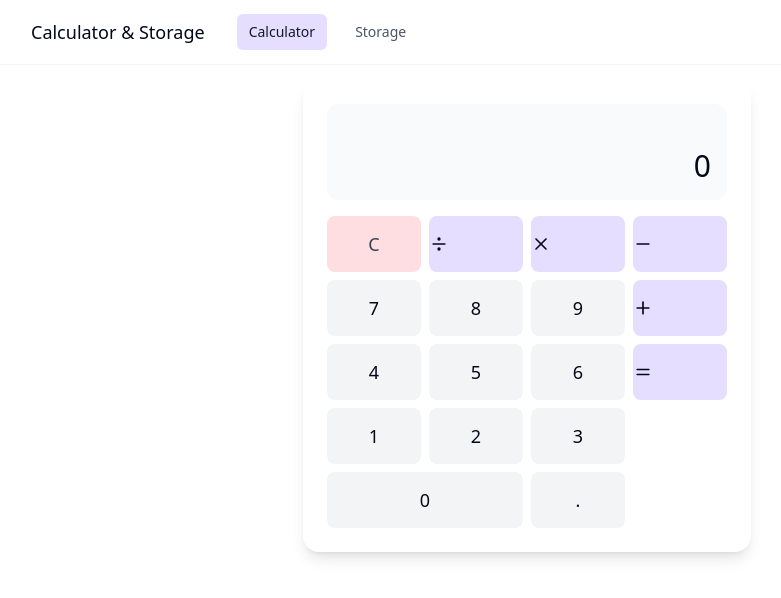
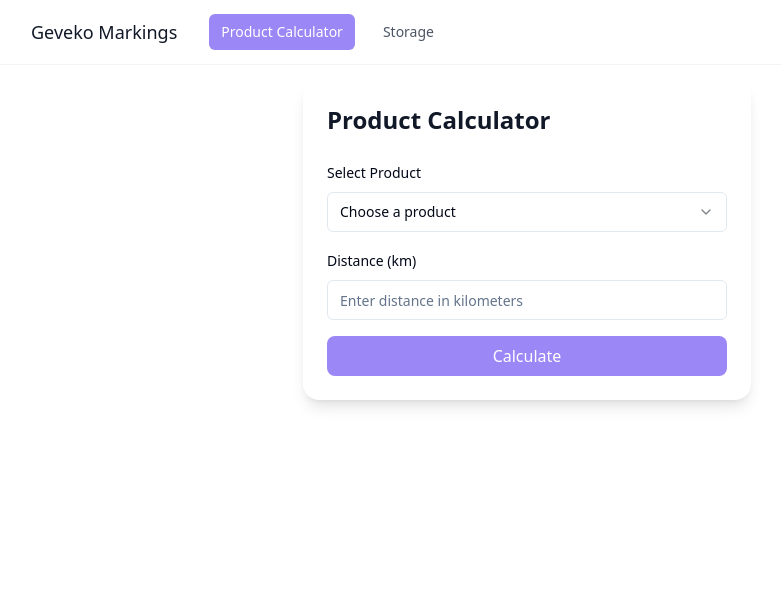
Before and after one commit to Zqyyk11/geveko-interface, a React (Vite) app: page / in a window 1280 px wide. Shown: the top 598 px of the page, without its empty margins (113-894 px from the left). Built offline with nearby package versions, Linux system fonts and the light colour scheme.

Commit message:
Rename app and modify calculator
Updated the application name to "Geveko Markings" and transformed the calculator functionality into a product calculator. Users can now select a product and input the kilometers to receive the required amount needed.
[skip gpt_engineer]

```diff
--- a/src/components/Navigation.tsx
+++ b/src/components/Navigation.tsx
@@ -16,25 +16,25 @@ const Navigation = () => {
             transition={{ duration: 0.5 }}
             className="flex items-center space-x-8"
           >
-            <Link to="/" className="text-lg font-medium">
-              Calculator & Storage
+            <Link to="/" className="text-lg font-medium text-gray-900">
+              Geveko Markings
             </Link>
             <div className="hidden md:flex space-x-4">
               <Link
                 to="/"
                 className={`px-3 py-2 rounded-md text-sm font-medium transition-colors ${
                   isActive('/')
-                    ? 'bg-soft-purple text-gray-900'
+                    ? 'bg-[#9b87f5] text-white'
                     : 'text-gray-600 hover:bg-gray-100'
                 }`}
               >
-                Calculator
+                Product Calculator
               </Link>
               <Link
                 to="/storage"
                 className={`px-3 py-2 rounded-md text-sm font-medium transition-colors ${
                   isActive('/storage')
-                    ? 'bg-soft-purple text-gray-900'
+                    ? 'bg-[#9b87f5] text-white'
                     : 'text-gray-600 hover:bg-gray-100'
                 }`}
               >
--- a/src/pages/Calculator.tsx
+++ b/src/pages/Calculator.tsx
@@ -1,48 +1,43 @@
 import { useState } from 'react';
 import { motion } from 'framer-motion';
-import { Plus, Minus, X, Divide, Equal } from 'lucide-react';
+import { Select, SelectContent, SelectItem, SelectTrigger, SelectValue } from "@/components/ui/select";
+import { Input } from "@/components/ui/input";
+import { Label } from "@/components/ui/label";
+
+type Product = {
+  id: string;
+  name: string;
+  coverage: number; // Coverage in meters per kg
+};
+
+const products: Product[] = [
+  { id: 'viatherm', name: 'ViaTherm®', coverage: 33.3 }, // 3kg per 100m
+  { id: 'vialux', name: 'ViaLux®', coverage: 50 }, // 2kg per 100m
+  { id: 'viapaint', name: 'ViaPaint®', coverage: 25 }, // 4kg per 100m
+];
 
 const Calculator = () => {
-  const [display, setDisplay] = useState('0');
-  const [equation, setEquation] = useState('');
-  const [history, setHistory] = useState<string[]>([]);
+  const [selectedProduct, setSelectedProduct] = useState<string>('');
+  const [kilometers, setKilometers] = useState<string>('');
+  const [history, setHistory] = useState<Array<{ product: string, km: number, amount: number }>>([]);
 
-  const handleNumber = (num: string) => {
-    setDisplay(prev => prev === '0' ? num : prev + num);
+  const calculateAmount = () => {
+    const product = products.find(p => p.id === selectedProduct);
+    if (!product || !kilometers) return;
+
+    const km = parseFloat(kilometers);
+    if (isNaN(km)) return;
+
+    // Convert km to meters and calculate required amount in kg
+    const meters = km * 1000;
+    const amountNeeded = meters / product.coverage;
+
+    setHistory(prev => [...prev, {
+      product: product.name,
+      km,
+      amount: Math.ceil(amountNeeded)
+    }]);
   };
-
-  const handleOperator = (op: string) => {
-    setEquation(display + ' ' + op + ' ');
-    setDisplay('0');
-  };
-
-  const calculate = () => {
-    const fullEquation = equation + display;
-    try {
-      const result = eval(fullEquation);
-      setHistory(prev => [...prev, `${fullEquation} = ${result}`]);
-      setDisplay(result.toString());
-      setEquation('');
-    } catch (error) {
-      setDisplay('Error');
-    }
-  };
-
-  const clear = () => {
-    setDisplay('0');
-    setEquation('');
-  };
-
-  const Button = ({ children, onClick, className = '' }: any) => (
-    <motion.button
-      whileHover={{ scale: 1.05 }}
-      whileTap={{ scale: 0.95 }}
-      onClick={onClick}
-      className={`h-14 rounded-lg text-lg font-medium transition-colors ${className}`}
-    >
-      {children}
-    </motion.button>
-  );
 
   return (
     <motion.div
@@ -52,80 +47,52 @@ const Calculator = () => {
       className="min-h-screen pt-20 px-4"
     >
       <div className="max-w-md mx-auto">
-        <div className="bg-white rounded-2xl shadow-lg p-6 space-y-4">
-          <div className="bg-gray-50 rounded-xl p-4 h-24 flex flex-col items-end justify-between">
-            <div className="text-gray-500 text-sm">{equation}</div>
-            <div className="text-3xl font-medium">{display}</div>
-          </div>
+        <div className="bg-white rounded-2xl shadow-lg p-6 space-y-6">
+          <h1 className="text-2xl font-semibold text-gray-900 mb-6">Product Calculator</h1>
 
-          <div className="grid grid-cols-4 gap-2">
-            <Button onClick={clear} className="bg-soft-pink text-gray-700">
-              C
-            </Button>
-            <Button onClick={() => handleOperator('/')} className="bg-soft-purple">
-              <Divide size={20} />
-            </Button>
-            <Button onClick={() => handleOperator('*')} className="bg-soft-purple">
-              <X size={20} />
-            </Button>
-            <Button onClick={() => handleOperator('-')} className="bg-soft-purple">
-              <Minus size={20} />
-            </Button>
+          <div className="space-y-4">
+            <div className="space-y-2">
+              <Label htmlFor="product">Select Product</Label>
+              <Select value={selectedProduct} onValueChange={setSelectedProduct}>
+                <SelectTrigger>
+                  <SelectValue placeholder="Choose a product" />
+                </SelectTrigger>
+                <SelectContent>
+                  {products.map((product) => (
+                    <SelectItem key={product.id} value={product.id}>
+                      {product.name}
+                    </SelectItem>
+                  ))}
+                </SelectContent>
+              </Select>
+            </div>
 
-            {[7, 8, 9].map(num => (
-              <Button
-                key={num}
-                onClick={() => handleNumber(num.toString())}
-                className="bg-gray-100 hover:bg-gray-200"
-              >
-                {num}
-              </Button>
-            ))}
-            <Button onClick={() => handleOperator('+')} className="bg-soft-purple">
-              <Plus size={20} />
-            </Button>
+            <div className="space-y-2">
+              <Label htmlFor="kilometers">Distance (km)</Label>
+              <Input
+                id="kilometers"
+                type="number"
+                min="0"
+                step="0.1"
+                value={kilometers}
+                onChange={(e) => setKilometers(e.target.value)}
+                placeholder="Enter distance in kilometers"
+              />
+            </div>
 
-            {[4, 5, 6].map(num => (
-              <Button
-                key={num}
-                onClick={() => handleNumber(num.toString())}
-                className="bg-gray-100 hover:bg-gray-200"
-              >
-                {num}
-              </Button>
-            ))}
-            <Button onClick={calculate} className="bg-soft-purple row-span-2">
-              <Equal size={20} />
-            </Button>
-
-            {[1, 2, 3].map(num => (
-              <Button
-                key={num}
-                onClick={() => handleNumber(num.toString())}
-                className="bg-gray-100 hover:bg-gray-200"
-              >
-                {num}
-              </Button>
-            ))}
-
-            <Button
-              onClick={() => handleNumber('0')}
-              className="bg-gray-100 hover:bg-gray-200 col-span-2"
+            <button
+              onClick={calculateAmount}
+              className="w-full bg-[#9b87f5] text-white py-2 rounded-lg hover:bg-[#8b77e5] transition-colors"
+              disabled={!selectedProduct || !kilometers}
             >
-              0
-            </Button>
-            <Button
-              onClick={() => handleNumber('.')}
-              className="bg-gray-100 hover:bg-gray-200"
-            >
-              .
-            </Button>
+              Calculate
+            </button>
           </div>
         </div>
 
         {history.length > 0 && (
           <div className="mt-6 bg-white rounded-2xl shadow-lg p-6">
-            <h3 className="text-lg font-medium mb-4">History</h3>
+            <h2 className="text-lg font-medium mb-4">Calculation History</h2>
             <div className="space-y-2">
               {history.map((item, index) => (
                 <motion.div
@@ -133,9 +100,12 @@ const Calculator = () => {
                   initial={{ opacity: 0, x: -20 }}
                   animate={{ opacity: 1, x: 0 }}
                   transition={{ delay: index * 0.1 }}
-                  className="p-2 bg-gray-50 rounded-lg"
+                  className="p-3 bg-gray-50 rounded-lg"
                 >
-                  {item}
+                  <p className="text-sm">
+                    <span className="font-medium">{item.product}</span>: {item.km} km requires{' '}
+                    <span className="font-medium">{item.amount} kg</span>
+                  </p>
                 </motion.div>
               ))}
             </div>
```
